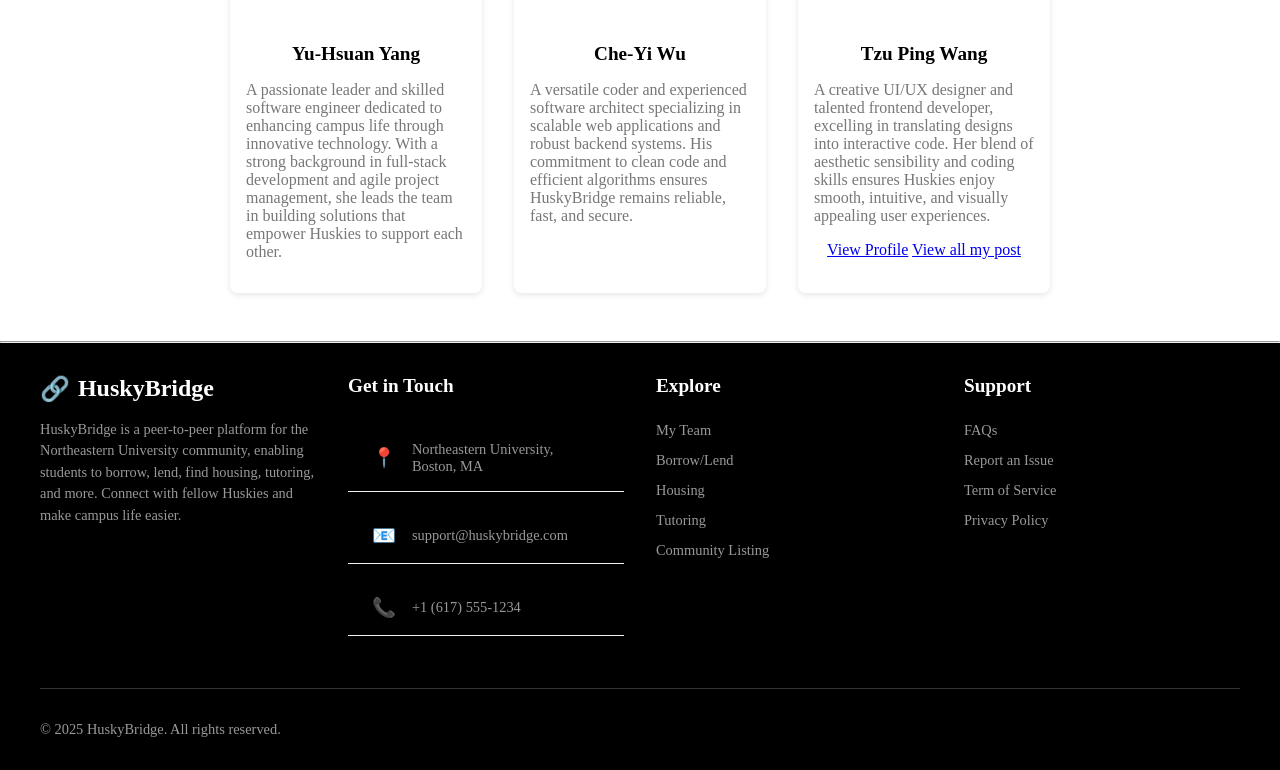
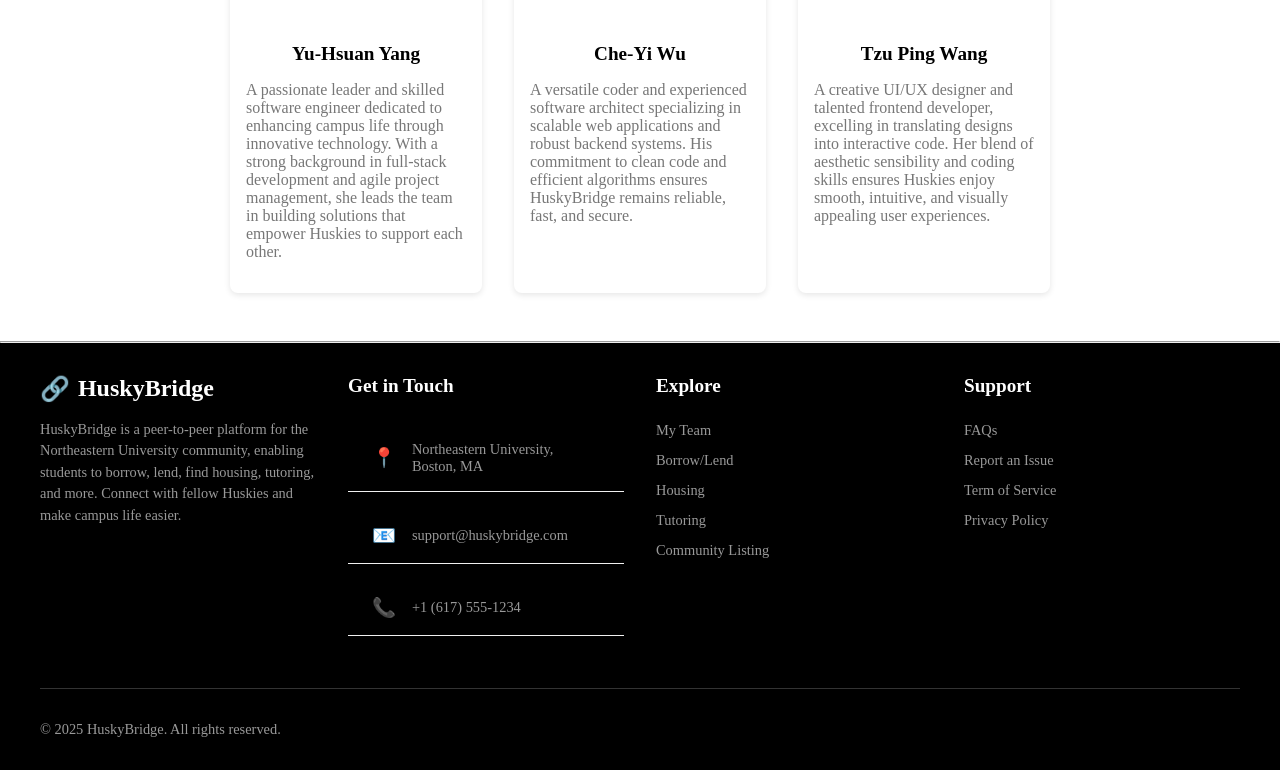
Before and after one commit to joe135730/husky-bridge, a React (Vite) app: page /my-team in a window 1280 px wide. Shown: the part 1112-1882 px from the top of the page. Built offline with nearby package versions, Linux system fonts and the light colour scheme; no server answers.

Commit message:
clean up my team

```diff
--- a/src/MyTeam/index.tsx
+++ b/src/MyTeam/index.tsx
@@ -30,8 +30,7 @@ export default function MyTeam() {
                         <img src={member1} alt="Tzu Ping Wang" /> {/* // change this to your photo accordingly  */}
                         <h3>Tzu Ping Wang</h3>
                         <p>A creative UI/UX designer and talented frontend developer, excelling in translating designs into interactive code. Her blend of aesthetic sensibility and coding skills ensures Huskies enjoy smooth, intuitive, and visually appealing user experiences.</p>
-                        <Link to="/Account/profile" className="profile-link">View Profile</Link>  {/* temporary link to the profile page, link to sidebar after created  */}
-                        <Link to="/my-posts" className="my-posts-link">View all my post</Link>  {/* temporary link to the allmypost, link to sidebar after created  */}
+
                     </div>
                 </div>
             </section>
```
